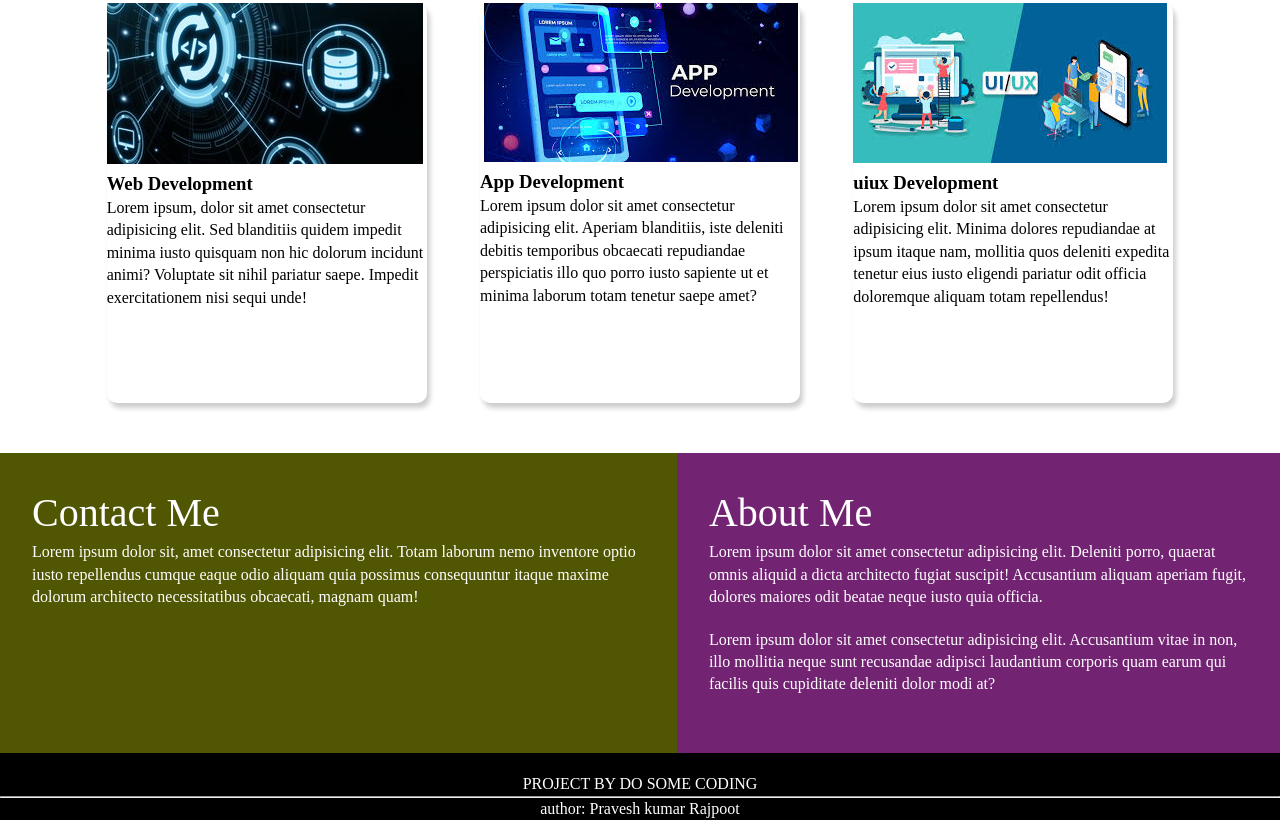
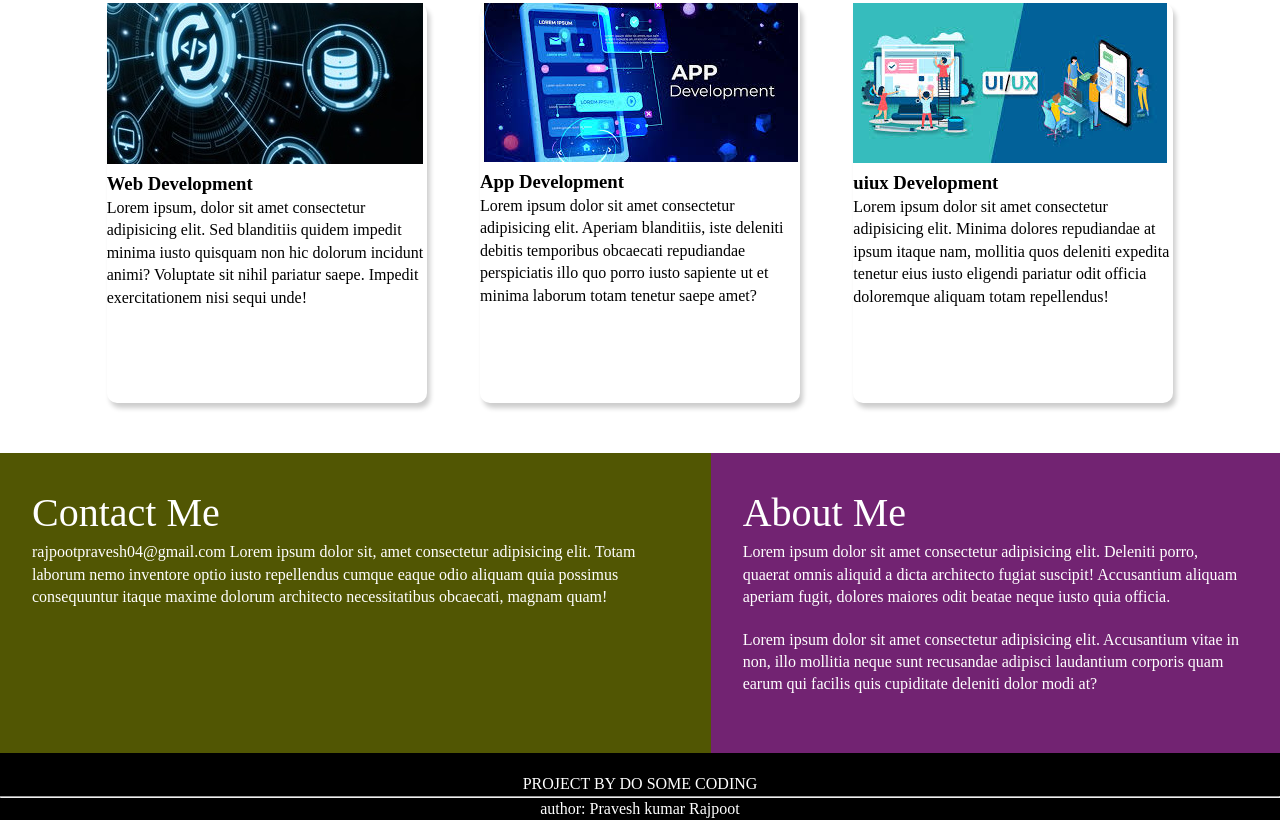
Before and after one commit to Pravesh-rajput/PROJECT-2, a plain HTML site: page PROJECT 2/index.html in a window 1280 px wide. Shown: the part 1021-1841 px from the top of the page. Drawn offline with Linux system fonts and the light colour scheme.

Commit message:
add new line

```diff
--- a/PROJECT 2/index.html
+++ b/PROJECT 2/index.html
@@ -55,7 +55,7 @@
     <section class="bottom_section">
         <div class="contact">
             <h2>Contact Me</h2>
-            <p>Lorem ipsum dolor sit, amet consectetur adipisicing elit. Totam laborum nemo inventore optio iusto repellendus cumque eaque odio aliquam quia possimus consequuntur itaque maxime dolorum architecto necessitatibus obcaecati, magnam quam!</p>
+            <p> rajpootpravesh04@gmail.com Lorem ipsum dolor sit, amet consectetur adipisicing elit. Totam laborum nemo inventore optio iusto repellendus cumque eaque odio aliquam quia possimus consequuntur itaque maxime dolorum architecto necessitatibus obcaecati, magnam quam!</p>
         </div>
         <div class="about">
            <h2> About Me </h2>
```
